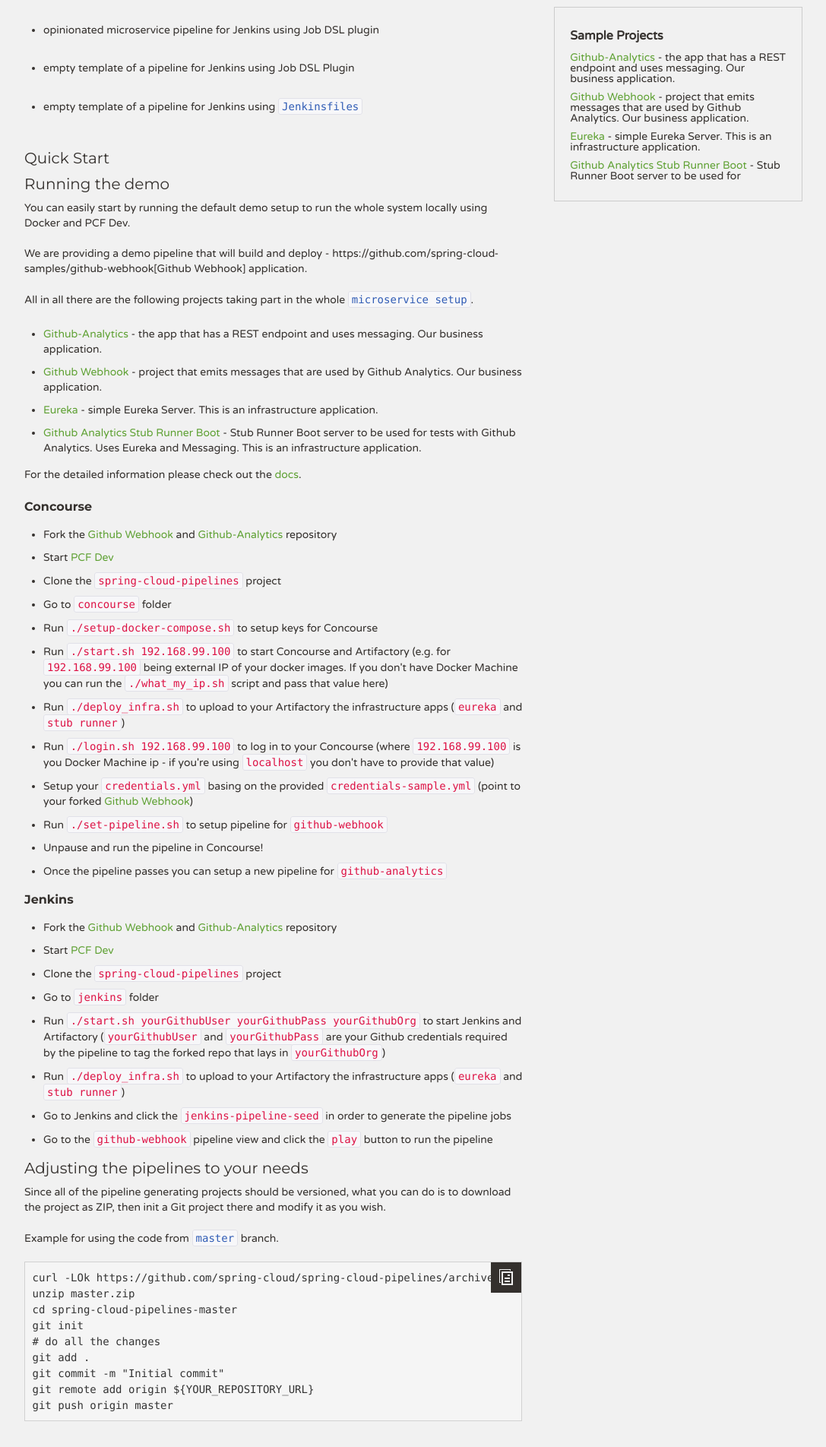
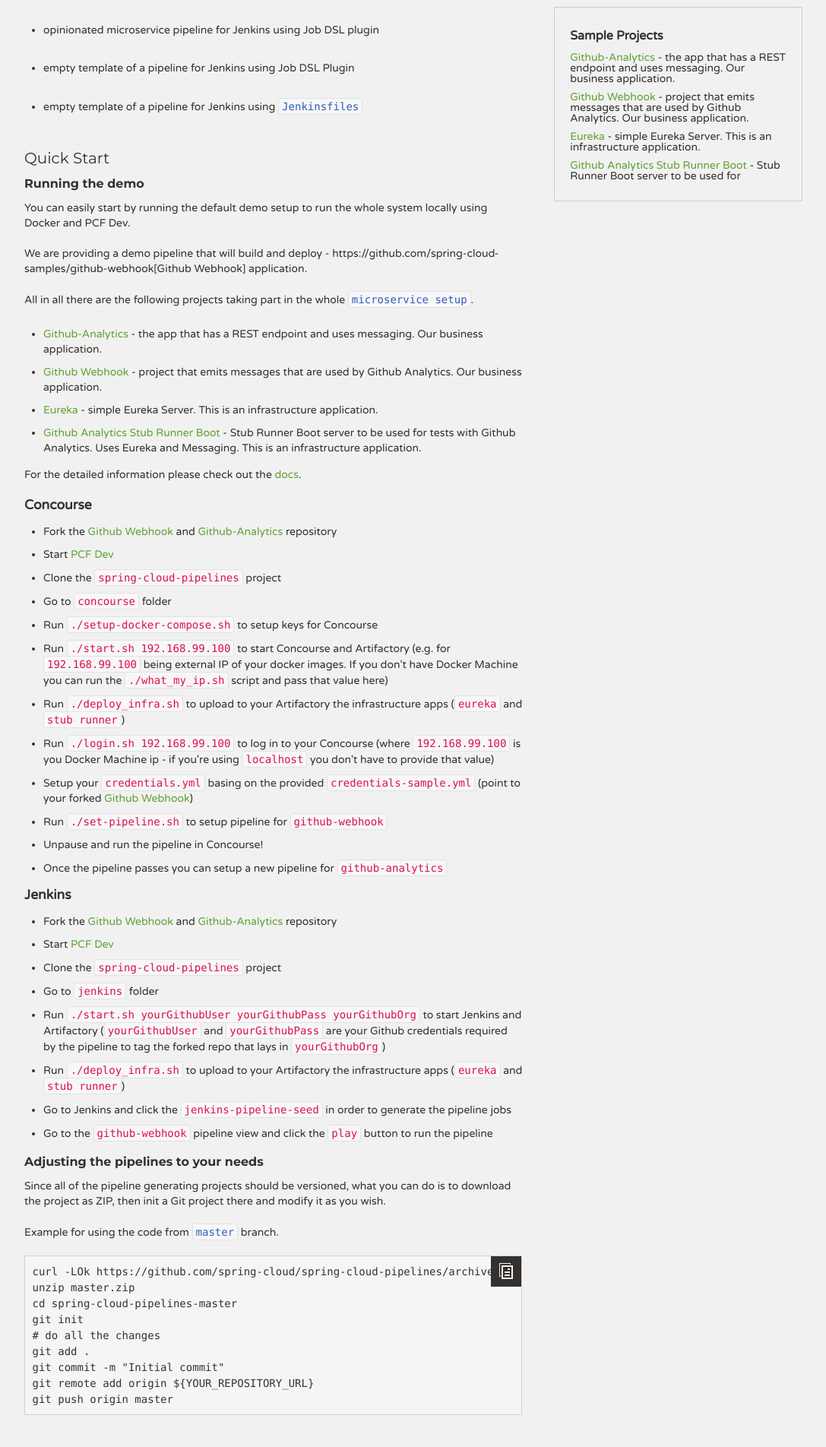
Before and after one commit to spring-attic/spring-cloud-pipelines, a Jekyll site: the page built from docs/index.html, in a window 1280 px wide. Shown: the part 902-2806 px from the top of the page at 76% size, without its empty margins (96-1183 px from the left). Built offline with Jekyll 4.4.1, drawn with Linux system fonts in a browser that asks for light colours.

```diff
--- a/docs/index.html
+++ b/docs/index.html
@@ -70,7 +70,7 @@ Spring Cloud Pipelines comes with the following features
 
 <script type="text/javascript">{% include custom.js %}</script>
 
-## Running the demo
+### Running the demo
 
 You can easily start by running the default demo setup to run the whole system locally using
 Docker and PCF Dev.
@@ -87,7 +87,7 @@ tests with Github Analytics. Uses Eureka and Messaging. This is an infrastructur
 
 For the detailed information please check out the [docs](http://cloud.spring.io/spring-cloud/spring-cloud-pipelines.html).
 
-### Concourse
+#### Concourse
 
 * Fork the [Github Webhook](https://github.com/spring-cloud-samples/github-webhook) and [Github-Analytics](https://github.com/spring-cloud-samples/github-analytics) repository
 * Start [PCF Dev](https://pivotal.io/platform/pcf-tutorials/getting-started-with-pivotal-cloud-foundry-dev/introduction)
@@ -105,7 +105,7 @@ if you're using `localhost` you don't have to provide that value)
 * Unpause and run the pipeline in Concourse!
 * Once the pipeline passes you can setup a new pipeline for `github-analytics`
 
-### Jenkins
+#### Jenkins
 
 * Fork the [Github Webhook](https://github.com/spring-cloud-samples/github-webhook) and [Github-Analytics](https://github.com/spring-cloud-samples/github-analytics) repository
 * Start [PCF Dev](https://pivotal.io/platform/pcf-tutorials/getting-started-with-pivotal-cloud-foundry-dev/introduction)
@@ -117,7 +117,7 @@ are your Github credentials required by the pipeline to tag the forked repo that
 * Go to Jenkins and click the `jenkins-pipeline-seed` in order to generate the pipeline jobs
 * Go to the `github-webhook` pipeline view and click the `play` button to run the pipeline
 
-## Adjusting the pipelines to your needs
+### Adjusting the pipelines to your needs
 
 Since all of the pipeline generating projects should be versioned, what you can do is to
 download the project as ZIP, then init a Git project there and modify it as you wish.
```
